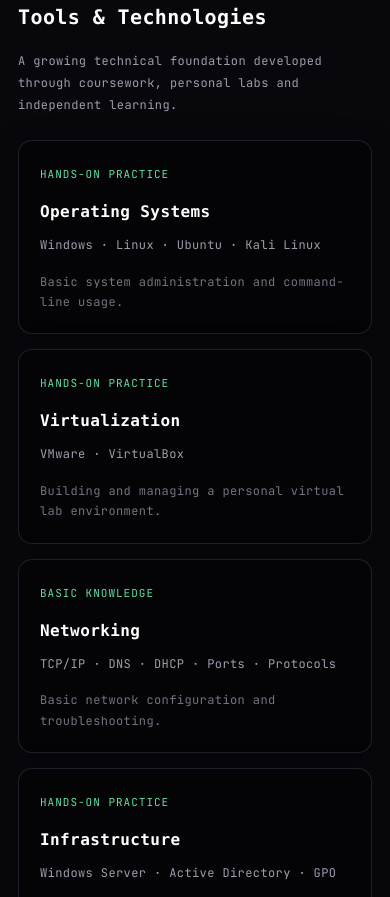
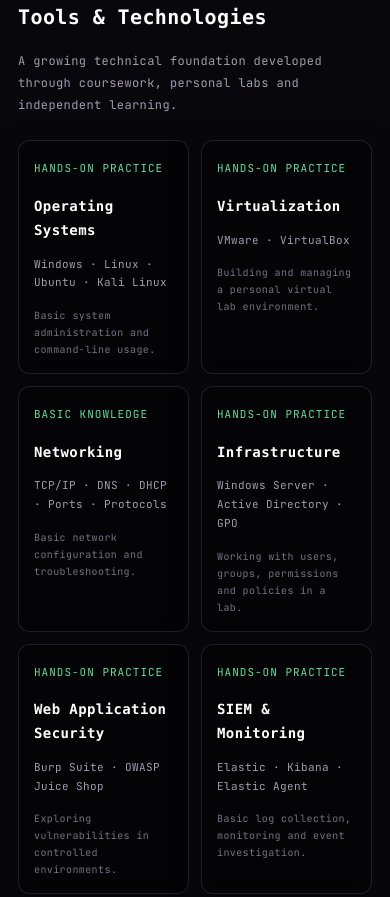
Before and after one commit to akirexxx/lottareiman.dev, a plain HTML site: page index.html in a window 390 px wide. Shown: the part 1588-2485 px from the top of the page. Drawn offline with Linux system fonts and the light colour scheme.

Commit message:
Update style.css
Mobile version

```diff
--- a/style.css
+++ b/style.css
@@ -998,28 +998,26 @@ footer p {
     /* Cards */
     .card-grid,
     .course-grid {
-        grid-template-columns: 1fr;
-        gap: 15px;
+        grid-template-columns: repeat(2, minmax(0, 1fr));
+        gap: 12px;
     }
 
     .card {
-        padding: 21px;
-        border-radius: 14px;
+        padding: 15px;
+        border-radius: 12px;
     }
 
     .card h3 {
-        font-size: 16px;
-        margin: 12px 0 10px;
+        font-size: 14px;
     }
 
     .card p {
-        font-size: 12px;
-        line-height: 1.8;
+        font-size: 11px;
+        line-height: 1.7;
     }
 
     .card small {
-        font-size: 12px;
-        line-height: 1.7;
+        font-size: 10px;
     }
 
     .status,
```
